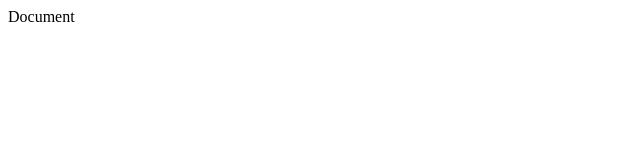
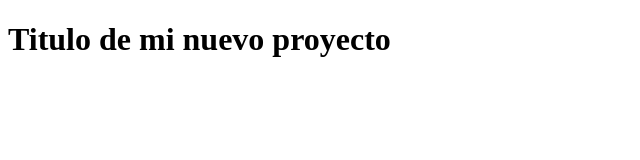
Before and after one commit to JesusFz93/git-github, a plain HTML site: page index.html in a window 1280 px wide. Shown: the whole page, without its empty margins (0-640 px from the left). Drawn offline with Linux system fonts and the light colour scheme.

Commit message:
Actualice el header

```diff
--- a/index.html
+++ b/index.html
@@ -4,9 +4,11 @@
     <meta charset="UTF-8" />
     <meta http-equiv="X-UA-Compatible" content="IE=edge" />
     <meta name="viewport" content="width=device-width, initial-scale=1.0" />
-    <title>Document</title>
+    <title>Titulo</title>
   </head>
   <body>
-    Document
+    <header>
+      <h1>Titulo de mi nuevo proyecto</h1>
+    </header>
   </body>
 </html>
```
